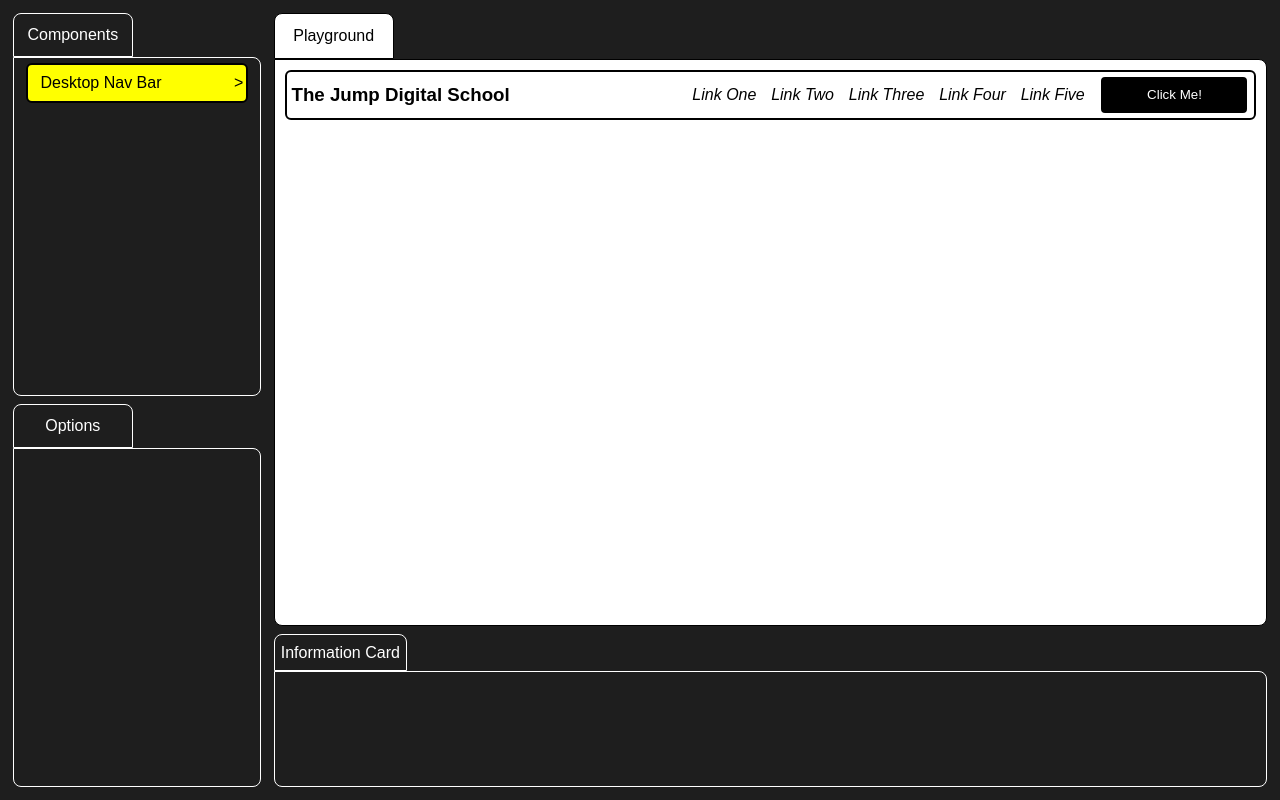
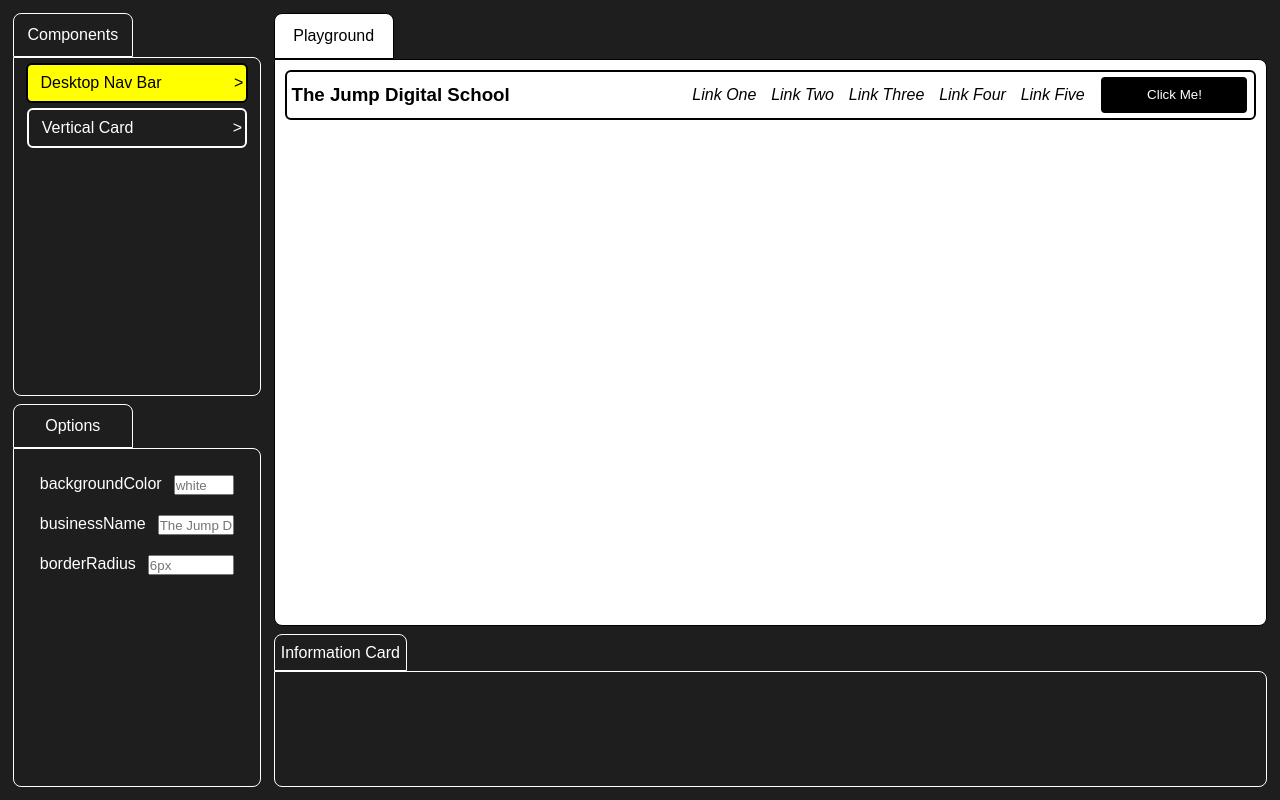
Before and after one commit to croftKie/tjds-playground, a React (Vite) app: page / in a window 1280 px wide. Built offline with nearby package versions, Linux system fonts and the light colour scheme.

Commit message:
v0.1 build

```diff
--- a/src/App.jsx
+++ b/src/App.jsx
@@ -1,28 +1,11 @@
 import React, { useLayoutEffect, useState } from "react";
 import TabBlock from "./components/TabBlock";
-import { DesktopNavbar } from "./components/Components";
+import { DesktopNavbar, VerticalCard } from "./components/Components";
 export default function App() {
-  // default variables
-  const primDefault = {
-    name: "",
-    settings: {
-      top: "50px",
-      left: "50px",
-      width: "40px",
-      height: "40px",
-      backgroundColor: "pink",
-      position: "relative",
-      borderRadius: "0px",
-    },
-    animations: { backgroundColor: "blue" },
-    obj: () => {
-      return <div style={primDefault.settings}></div>;
-    },
-  };
   // State
   const [componentDataList, setComponentDataList] = useState([]);
   const [activePrimComponent, setActivePrimComponent] = useState(0);
-
+  const [hover, setHover] = useState(false);
   // Variables
 
   // Functions
@@ -55,6 +38,19 @@ export default function App() {
       options: options,
       animations: animations,
     };
+  };
+  const updateObject = (activePrimComp, elementToChange, ValueToAdd, index) => {
+    const tempEl = { ...elementToChange };
+    tempEl.optionValue = ValueToAdd;
+
+    const tempActive = { ...componentDataList[activePrimComp] };
+    tempActive.options[index] = tempEl;
+
+    const tempList = [...componentDataList];
+    tempList[activePrimComp] = tempActive;
+    setComponentDataList([...tempList]);
+
+    console.log(componentDataList[activePrimComp]);
   };
 
   // Styles
@@ -105,7 +101,7 @@ export default function App() {
     const itemStyles = {
       fontSize: "1em",
     };
-
+    console.log(hover);
     return (
       <div
         style={
@@ -120,6 +116,23 @@ export default function App() {
                 width: "90%",
                 justifyContent: "space-between",
                 padding: "0% 1% 0% 1%",
+                color: "black",
+              }
+            : hover
+            ? {
+                display: "flex",
+                alignItems: "center",
+                gap: "10px",
+                cursor: "pointer",
+                height: "40px",
+                width: "89%",
+                justifyContent: "space-between",
+                border: "2px solid black",
+                borderRadius: "6px",
+                color: "black",
+                backgroundColor: "white",
+                padding: "0% 1% 0% 1%",
+                boxShadow: "2px 2px 0px 0px rgba(255,255,0,1)",
               }
             : {
                 display: "flex",
@@ -127,12 +140,22 @@ export default function App() {
                 gap: "10px",
                 cursor: "pointer",
                 height: "40px",
-                width: "90%",
+                width: "89%",
                 justifyContent: "space-between",
+                border: "2px solid white",
+                borderRadius: "6px",
+                color: "white",
+                padding: "0% 1% 0% 1%",
               }
         }
         onClick={() => {
           setActivePrimComponent(i);
+        }}
+        onMouseEnter={() => {
+          setHover(true);
+        }}
+        onMouseLeave={() => {
+          setHover(false);
         }}
       >
         <div style={{ display: "flex", alignItems: "center", gap: "10px" }}>
@@ -148,14 +171,12 @@ export default function App() {
     );
   };
   const settings = (options) => {
-    console.log(options);
-
     return (
       <>
         {options.map((el, index) => {
-          if (el !== "position") {
           return (
             <div
+              key={el.optionId}
               className="setting"
               style={{
                 width: "100%",
@@ -163,35 +184,36 @@ export default function App() {
                 display: "flex",
                 padding: "10px",
                 gap: "12px",
+                color: "white",
               }}
             >
-                <p>{el}</p>
+              <p>{el.optionKey}</p>
               <input
                 type="text"
-                  style={{ width: "40px" }}
-                  placeholder={values[index]}
+                style={{ width: "100%" }}
+                placeholder={el.optionValue}
                 onInput={(e) => {
                   updateObject(
                     activePrimComponent,
                     el,
-                      e.currentTarget.value
+                    e.currentTarget.value,
+                    index
                   );
                 }}
               />
             </div>
           );
-          }
         })}
       </>
     );
   };
-  const canvasArea = (jsx) => {
+  const canvasArea = (jsx, options, animations) => {
     return (
       <div
         className="canvasArea"
         style={{ width: "100%", height: "100%", padding: "1%" }}
       >
-        {jsx()}
+        {jsx(options, animations)}
       </div>
     );
   };
@@ -205,7 +227,36 @@ export default function App() {
         "Web",
         false,
         DesktopNavbar,
-        [],
+        [
+          { optionId: 0, optionKey: "backgroundColor", optionValue: "white" },
+          {
+            optionId: 0,
+            optionKey: "businessName",
+            optionValue: "The Jump Digital School",
+          },
+          { optionId: 0, optionKey: "borderRadius", optionValue: "6px" },
+        ],
+        []
+      )
+    );
+    array.push(
+      setComponentData(
+        0,
+        "Vertical Card",
+        "Web",
+        false,
+        VerticalCard,
+        [
+          { optionId: 0, optionKey: "backgroundColor", optionValue: "pink" },
+          {
+            optionId: 0,
+            optionKey: "imageSrc",
+            optionValue:
+              "https://images.unsplash.com/photo-1505330622279-bf7d7fc918f4?q=80&w=2070&auto=format&fit=crop&ixlib=rb-4.0.3&ixid=M3wxMjA3fDB8MHxwaG90by1wYWdlfHx8fGVufDB8fHx8fA%3D%3D",
+          },
+          { optionId: 0, optionKey: "fontFamily", optionValue: "Arial" },
+          { optionId: 0, optionKey: "borderRadius", optionValue: "6px" },
+        ],
         []
       )
     );
@@ -228,6 +279,7 @@ export default function App() {
                 flexDirection: "column",
                 alignItems: "center",
                 paddingTop: "2%",
+                gap: "5px",
               }}
             >
               {componentDataList.map((el, i) => {
@@ -265,7 +317,11 @@ export default function App() {
         <div style={canvas}>
           <TabBlock _tabs={[{ name: "Playground", isActive: true }]}>
             {componentDataList.length > 0 ? (
-              canvasArea(componentDataList[activePrimComponent].componentJsx)
+              canvasArea(
+                componentDataList[activePrimComponent].componentJsx,
+                componentDataList[activePrimComponent].options,
+                componentDataList[activePrimComponent].animations
+              )
             ) : (
               <></>
             )}
--- a/src/components/Components.jsx
+++ b/src/components/Components.jsx
@@ -1,11 +1,18 @@
-function DesktopNavbar() {
+import CardImg from "../assets/card-photo.jpg";
+
+function DesktopNavbar(options, animations) {
+  const stylesToAdd = {};
+
+  options.forEach((el) => {
+    stylesToAdd[el.optionKey] = el.optionValue;
+  });
   const navStyles = {
     height: "50px",
     width: "100%",
-    backgroundColor: "white",
+    backgroundColor: stylesToAdd.backgroundColor,
     border: "2px solid black",
     padding: "0.5%",
-    borderRadius: "6px",
+    borderRadius: stylesToAdd.borderRadius,
     display: "flex",
     justifyContent: "space-between",
     alignItems: "center",
@@ -29,7 +36,7 @@ function DesktopNavbar() {
 
   return (
     <nav style={navStyles}>
-      <h3>The Jump Digital School</h3>
+      <h3>{stylesToAdd.businessName}</h3>
       <div style={linkBlockStyles}>
         <i>Link One</i>
         <i>Link Two</i>
@@ -42,22 +49,66 @@ function DesktopNavbar() {
   );
 }
 
-function MobileNavbar() {
+function VerticalCard(options, animations) {
+  const stylesToAdd = {};
+
+  options.forEach((el) => {
+    stylesToAdd[el.optionKey] = el.optionValue;
+  });
+
+  const vertCardStyle = {
+    height: "50%",
+    width: "20%",
+    display: "flex",
+    flexDirection: "column",
+    backgroundColor: stylesToAdd.backgroundColor,
+    padding: "0.5%",
+    borderRadius: stylesToAdd.borderRadius,
+    border: "2px solid grey",
+    gap: "2%",
+  };
+
+  const container = {
+    display: "flex",
+    flexDirection: "column",
+    width: "100%",
+    gap: "5px",
+    fontFamily: stylesToAdd.fontFamily,
+  };
+
   return (
-    <nav>
-      <h4>BUSINESS NAME</h4>
-      <div>
-        <i>Link One</i>
-        <i>Link Two</i>
-        <i>Link Three</i>
-        <i>Link Four</i>
-        <i>Link Five</i>
+    <div style={vertCardStyle}>
+      <img
+        style={{
+          width: "100%",
+          height: "100%",
+          borderRadius: stylesToAdd.borderRadius,
+        }}
+        src={stylesToAdd.imageSrc}
+        alt=""
+      />
+      <div style={container}>
+        <h4>This is a card</h4>
+        <p>
+          Lorem ipsum dolor, sit amet consectetur adipisicing elit. Sunt
+          cupiditate enim, nihil iste officiis ratione magni animi officia,
+          accusantium expedita suscipit!
+        </p>
+        <button
+          style={{
+            backgroundColor: "white",
+            width: "50%",
+            outline: "none",
+            border: "none",
+            height: "25px",
+            borderRadius: "3px",
+          }}
+        >
+          Click Me!
+        </button>
       </div>
-      <button>Click Me!</button>
-    </nav>
+    </div>
   );
 }
 
-function VerticalCard() {}
-
-export { DesktopNavbar };
+export { DesktopNavbar, VerticalCard };
```
Also changed, not shown: src/assets/components.png (added), 1 other file (tests, documents, lock files or other folders). Lines whose indentation alone changed are shown as unchanged.
